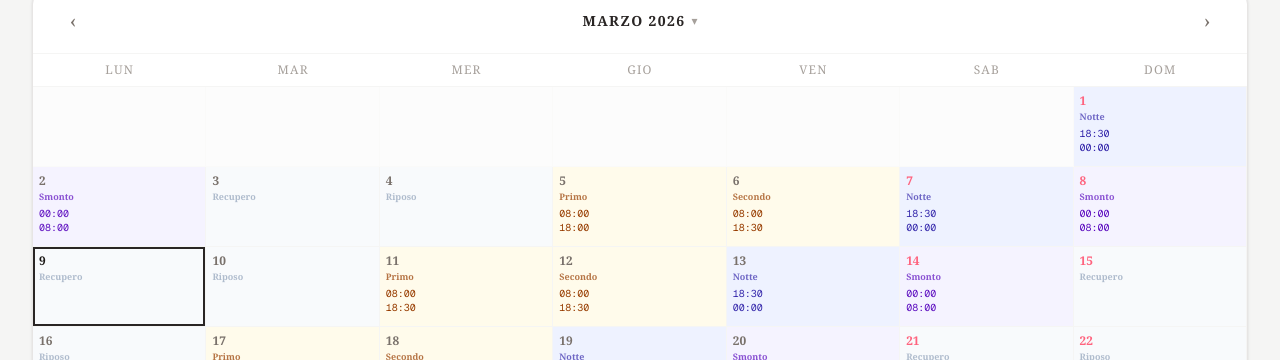
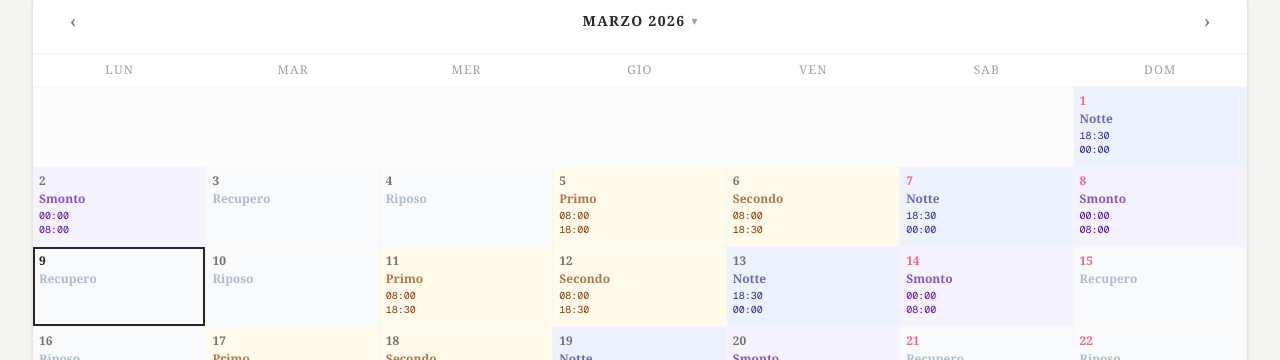
Before and after one commit to MarcoV98/athena, a Next.js app: page / in a window 1280 px wide. Shown: the part 440-800 px from the top of the page. Built offline with nearby package versions, Linux system fonts and the light colour scheme.

Commit message:
fix giorni

```diff
--- a/src/app/page.js
+++ b/src/app/page.js
@@ -678,7 +678,7 @@ export default function MuseoOrari() {
                           {isFeria && <span className="ml-1">🌴</span>}
                           {hasOT && !isFeria && <span className="ml-1 text-red-400">⚡</span>}
                         </div>
-                        <div className={`text-[12px] sm:text-[9px] font-bold leading-tight mt-0.5 ${isFeria ? "text-emerald-500" : m.text} opacity-70`}>
+                        <div className={`lg:text-[12px] sm:text-[9px] font-bold leading-tight mt-0.5 ${isFeria ? "text-emerald-500" : m.text} opacity-70`}>
                           {cycleLabel(base)}
                         </div>
                       </div>
```
